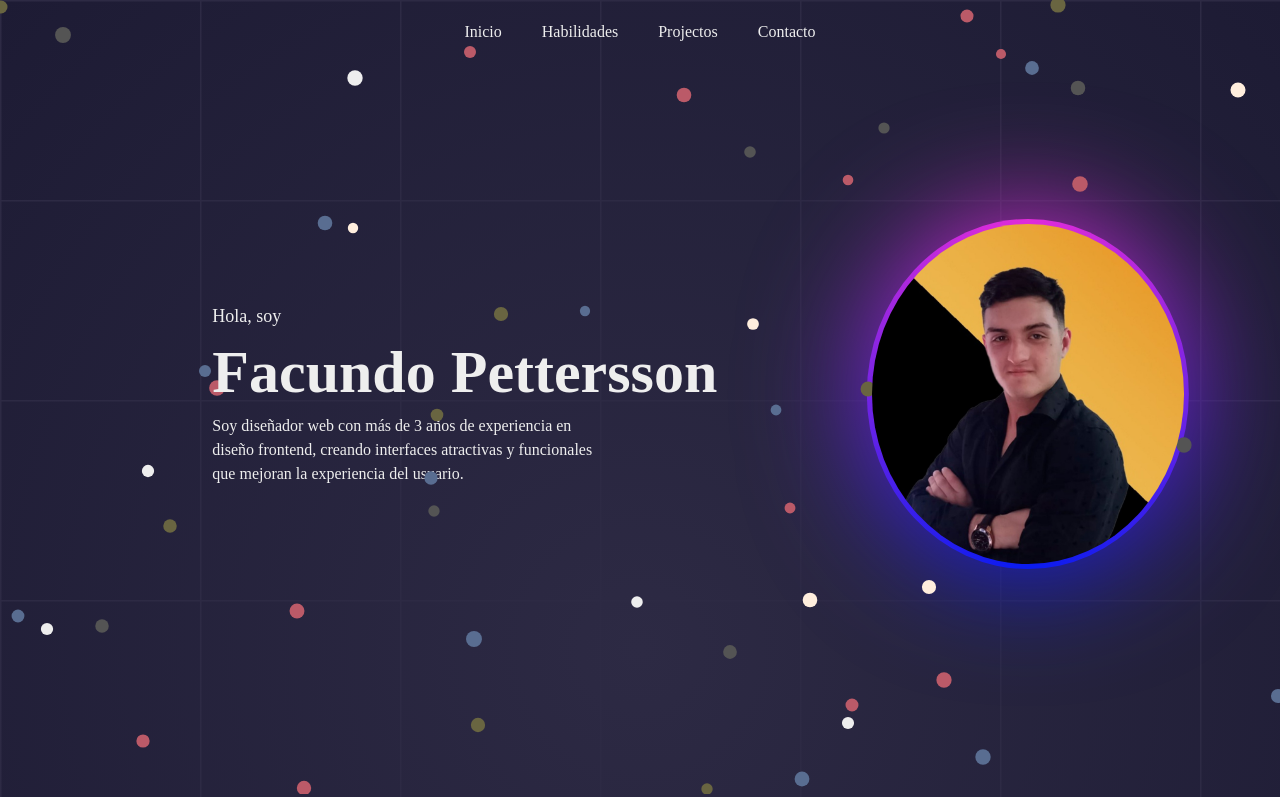
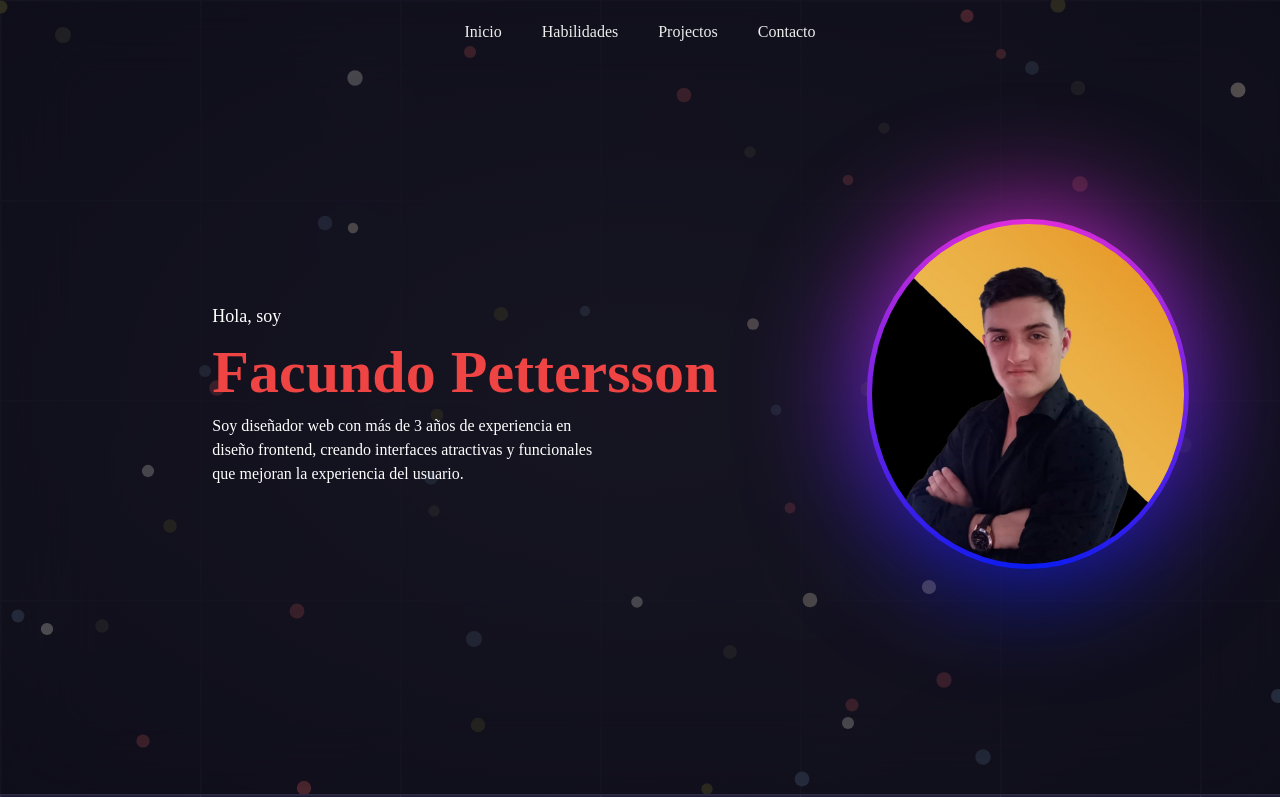
Before and after one commit to Facu-Dev04/Portfolio, a Next.js app: page / in a window 1280 px wide. Shown: the top 797 px of the page. Built offline with nearby package versions, Linux system fonts and the light colour scheme.

Commit message:
feat: Changes

```diff
--- a/src/components/Hero/Hero.tsx
+++ b/src/components/Hero/Hero.tsx
@@ -82,13 +82,15 @@ export function Hero() {
     }, []);
 
     return (
-        <section ref={bannerRef} className="banner flex flex-row w-full">
+        <section ref={bannerRef} className="banner flex flex-row w-full relative">
             <canvas ref={canvasRef} id="dotsCanvas" className="absolute top-0 left-0 w-full h-screen" />
-            <div className='flex flex-row justify-center w-[85%]'>
-                <div className='flex flex-row items-center text-start justify-center'>
-                    <article className="flex flex-col w-[70%]">
+
+            <div className="absolute top-0 left-0 w-full h-full bg-black opacity-50 backdrop-blur-2xl" />
+            <div className='flex flex-row justify-center w-[85%] relative z-10'>
+                <div className='flex flex-row items-center text-start justify-center '>
+                    <article className="flex flex-col w-[70%] text-white"> {/* Cambié el texto a blanco para mayor contraste */}
                         <h3 className="pb-3 text-lg ">Hola, soy</h3>
-                        <h1 className="text-6xl font-bold font-inter">Facundo Pettersson</h1>
+                        <h1 className="text-6xl text-red-500 font-bold ">Facundo Pettersson</h1>
                         <h2 className="w-[70%] pt-3">
                             Soy diseñador web con más de 3 años de experiencia en diseño frontend, creando interfaces atractivas
                             y funcionales que mejoran la experiencia del usuario.
@@ -96,7 +98,7 @@ export function Hero() {
                     </article>
                 </div>
                 <div className='box'>
-
+                    {/* Contenido adicional aquí si es necesario */}
                 </div>
             </div>
         </section>
--- a/tailwind.config.ts
+++ b/tailwind.config.ts
@@ -12,6 +12,10 @@ const config: Config = {
         background: "var(--background)",
         foreground: "var(--foreground)",
       },
+      fontFamily: {
+        custom: ['serif', 'sans-serif'],
+      },
+
     },
   },
   plugins: [],
```
Also changed, not shown: src/app/page.tsx (+0 -1 lines).
